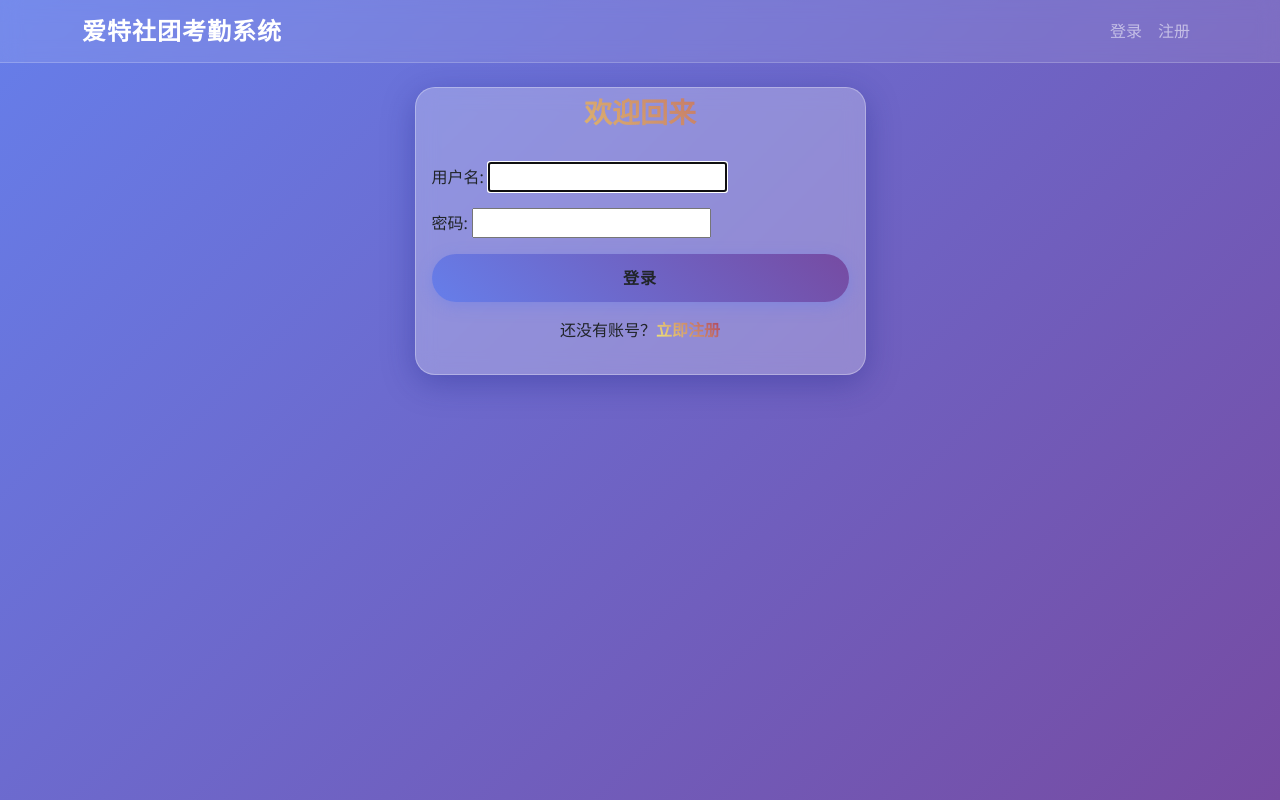
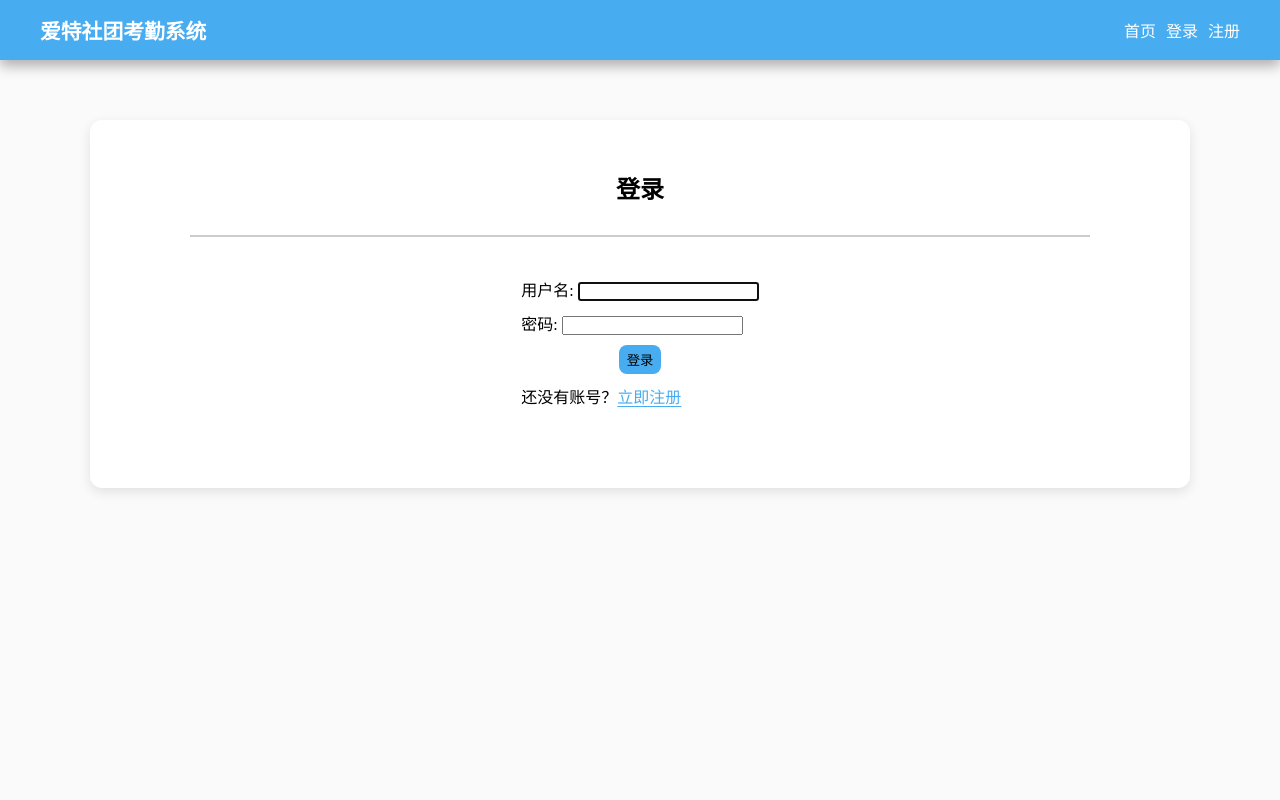
Before and after one commit to ljh123-hub/club-attendance-score-system, a Django app: page /login/ in a window 1280 px wide. Run offline with Django 5.2, Linux system fonts and the light colour scheme.

Commit message:
重写了主页的样式

```diff
--- a/core/forms.py
+++ b/core/forms.py
@@ -12,12 +12,12 @@ class MemberRegistrationForm(UserCreationForm):
     )
     student_id = forms.CharField(
         label='学号/工号',
-        widget=forms.TextInput(attrs={'class': 'form-control', 'placeholder': '例如：2024001'})
+        widget=forms.TextInput(attrs={'class': 'form-control', 'placeholder': '例如：25010010001'})
     )
     phone = forms.CharField(
         label='联系电话',
         required=False,
-        widget=forms.TextInput(attrs={'class': 'form-control', 'placeholder': '可选'})
+        widget=forms.TextInput(attrs={'class': 'form-control', 'placeholder': '选填'})
     )
     user_type = forms.ChoiceField(
         choices=Member.USER_TYPE_CHOICES,
--- a/core/static/core/css/style.css
+++ b/core/static/core/css/style.css
@@ -1,160 +1,193 @@
+* {
+    margin: 0;
+    padding: 0;
+}
+
+li {
+    list-style: none;
+    margin: 0;
+}
+
+html {
+  overflow: -moz-scrollbars-none; /* Firefox旧版本 */
+  scrollbar-width: none; /* Firefox新版本 */
+  -ms-overflow-style: none; /* IE和Edge */
+}
+
+html::-webkit-scrollbar {
+  display: none; /* Chrome, Safari, Opera和Edge(基于Chromium) */
+}
+
 body {
-    background: linear-gradient(135deg, #667eea 0%, #764ba2 100%);
-    font-family: 'Segoe UI', Tahoma, Geneva, Verdana, sans-serif;
-    min-height: 100vh;
-    color: #333;
+    font-family: "Microsoft YaHei";
+    overflow: -moz-scrollbars-none; /* Firefox旧版本 */
+    scrollbar-width: none; /* Firefox新版本 */
+    -ms-overflow-style: none; /* IE和Edge */
+    background-color: #FAFAFA;
+}
+
+body::-webkit-scrollbar {
+    display: none; /* Chrome, Safari, Opera和Edge(基于Chromium) */
 }
 
 .navbar {
-    background: rgba(255, 255, 255, 0.1) !important;
-    backdrop-filter: blur(10px);
-    border-bottom: 1px solid rgba(255,255,255,0.2);
-}
-.navbar-brand {
-    font-weight: 700;
-    font-size: 1.5rem;
-    letter-spacing: 1px;
+    display: flex;
+    width: 100%;
+    height: 60px;
+    align-items: center;
+    position: fixed;
+    top: 0;
+    left: 0;
+    z-index: 90;
+    box-shadow: 0 6px 12px rgba(0, 0, 0, 0.3);
+    transition: transform 0.3s ease;
+    will-change: transform;
 }
 
-.glass-card {
-    background: rgba(255, 255, 255, 0.25);
-    backdrop-filter: blur(10px);
-    border: 1px solid rgba(255,255,255,0.3);
-    border-radius: 20px;
-    box-shadow: 0 8px 32px 0 rgba(31, 38, 135, 0.37);
+.navbar-hidden {
+    transform: translateY(-110%);
 }
 
-.gradient-text {
-    background: linear-gradient(45deg, #f3ec78, #af4261);
-    -webkit-background-clip: text;
-    -webkit-text-fill-color: transparent;
-    font-weight: bold;
+.navcontainer {
+    display: flex;
+    align-items: center;
+    background-color: #48ACF0;
+    width:100%;
+    height:100%;
+    padding: 0 40px 0 40px;
 }
 
-.form-control, .form-select {
-    background: rgba(255,255,255,0.2);
-    border: 1px solid rgba(255,255,255,0.3);
-    color: #fff;
-    border-radius: 10px;
-    transition: all 0.3s ease;
-}
-.form-control:focus, .form-select:focus {
-    background: rgba(255,255,255,0.3);
-    border-color: #af4261;
-    box-shadow: 0 0 15px rgba(175,66,97,0.5);
-    color: #fff;
-}
-.form-control::placeholder {
-    color: rgba(255,255,255,0.6);
-}
-.form-label {
-    color: #fff;
-    font-weight: 500;
-    letter-spacing: 0.5px;
+.navbar-brand {
+    font-style: normal;
+    text-decoration: none;
+    color:#FFFFFF;
+    font-size: 1.3em;
+    font-weight: bold;
+    margin-right: auto;
 }
 
-select[multiple] {
-    height: auto;
-    min-height: 120px;
-}
-select[multiple] option {
-    padding: 8px 12px;
-    background: rgba(0,0,0,0.2);
-    border-bottom: 1px solid rgba(255,255,255,0.1);
-}
-select[multiple] option:hover {
-    background: rgba(175,66,97,0.5);
+.navbar-nav {
+    display:flex;
+    align-items: center;
 }
 
-.btn-glow {
-    background: linear-gradient(45deg, #667eea, #764ba2);
-    border: none;
-    border-radius: 25px;
-    padding: 12px;
-    font-weight: 600;
-    letter-spacing: 1px;
-    box-shadow: 0 4px 15px 0 rgba(102, 126, 234, 0.4);
-    transition: all 0.3s ease;
+.nav-item {
+    margin-left: 10px;
 }
-.btn-glow:hover {
-    transform: translateY(-2px);
-    box-shadow: 0 6px 20px 0 rgba(102, 126, 234, 0.6);
+
+.nav-link {
+    font-style: normal;
+    text-decoration: none;
+    color:#FFFFFF;
+}
+
+.main-container {
+    background-color: #FFFFFF;
+    margin: 120px 90px 0px 90px;
+    padding: 50px 50px 80px 50px;
+    display: flex;
+    align-items: center;
+    justify-content: center;
+    flex-direction: column;
+    border-radius: 12px;
+    box-shadow: 0 4px 12px rgba(0, 0, 0, 0.1);
+    transition: box-shadow 0.3s ease;
+}
+
+.main-container:hover {
+    box-shadow: 0 8px 24px rgba(0, 0, 0, 0.15);
+}
+
+.display-text {
+    margin-bottom: 20px;
+}
+
+.lead-text {
+    margin-bottom: 20px;
+    width: 90%;
+    text-align: center;
+}
+
+.lead-text::after {
+    content: '';
+    display: block;
+    height: 2px;
+    background-color: #ccc;
+    margin: 30px 0 20px 0;
+    width: 100%;
+}
+
+.bottom-btn {
+    display: flex;
+    align-items: center;
+    margin-top: 20px;
+}
+
+.btn {
+    font-style: normal;
+    text-decoration: none;
+    color: black;
+    margin: 0 10px 0 10px;
+    padding: 5px 8px 5px 8px;
+    background-color: #48ACF0;
+    border-radius: 8px;
+    border:none;
+    align-self: center;
+}
+
+.card-body {
+    display: flex;
+    flex-direction: column;
+    justify-content: center;
+    gap: 10px;
 }
 
 .link-gradient {
-    background: linear-gradient(45deg, #f3ec78, #af4261);
-    -webkit-background-clip: text;
-    -webkit-text-fill-color: transparent;
-    font-weight: 600;
-    text-decoration: none;
-}
-.link-gradient:hover {
+    font-style: normal;
     text-decoration: underline;
+    color: #48ACF0;
+    text-underline-offset: 3px;
 }
 
-.jumbotron {
-    background: rgba(255,255,255,0.1);
-    backdrop-filter: blur(5px);
-    border-radius: 20px;
-    padding: 3rem 2rem;
-    color: white;
+/* 表格基础样式 */
+.table {
+    width: 100%;
+    border-collapse: collapse;
+    margin-bottom: 1rem;
+    background-color: transparent;
 }
-.jumbotron h1 {
-    font-size: 3.5rem;
-    font-weight: 700;
-    background: linear-gradient(135deg, #f5f7fa 0%, #c3cfe2 100%);
-    -webkit-background-clip: text;
-    -webkit-text-fill-color: transparent;
+
+.table-bordered {
+    border: 1px solid #dee2e6;
+}
+
+.table-bordered th,
+.table-bordered td {
+    border: 1px solid #dee2e6;
+    padding: 0.75rem;
+    vertical-align: top;
+    text-align: left;
+}
+
+.table th {
+    font-weight: 600;
+    background-color: #f8f9fa;
 }
 
 .table {
-    color: white;
-    background: rgba(255,255,255,0.1);
-    backdrop-filter: blur(5px);
-    border-radius: 10px;
-    overflow: hidden;
+    color: #212529;
 }
-.table th, .table td {
-    border-color: rgba(255,255,255,0.2);
-}
-
-
-/* Tom Select 组件样式覆盖 - 科技感毛玻璃效果 */
-.ts-control {
-    background: rgba(255,255,255,0.2) !important;
-    border: 1px solid rgba(255,255,255,0.3) !important;
-    border-radius: 10px !important;
-    color: #fff !important;
-    backdrop-filter: blur(5px);
-}
-.ts-dropdown {
-    background: rgba(30,30,50,0.9) !important;
-    backdrop-filter: blur(10px);
-    border: 1px solid rgba(255,255,255,0.2) !important;
-    color: #fff !important;
-    border-radius: 10px !important;
-    box-shadow: 0 8px 32px 0 rgba(31, 38, 135, 0.37);
-}
-.ts-dropdown .option {
-    color: #fff !important;
-    padding: 10px 12px;
-}
-.ts-dropdown .active {
-    background: rgba(175,66,97,0.5) !important;
-}
-.ts-wrapper.multi .ts-control .item {
-    background: rgba(102,126,234,0.6) !important;
-    border: 1px solid rgba(255,255,255,0.2) !important;
-    color: #fff !important;
-    border-radius: 20px !important;
-    padding: 3px 10px !important;
-    margin: 2px !important;
-}
-.ts-wrapper.multi .ts-control .item .remove {
-    color: #fff !important;
-    opacity: 0.8;
-}
-.ts-wrapper.multi .ts-control .item .remove:hover {
-    opacity: 1;
-    background: transparent !important;
-}
+.btn-primary { background-color: #007bff; color: white; }
+.btn-primary:hover { background-color: #0056b3; }
+.btn:disabled { background-color: #e9ecef !important; color: #6c757d !important; cursor: not-allowed; border: 1px solid #dee2e6; }
+.status-success { color: #28a745; font-weight: bold; }
+.status-absent { color: #dc3545; font-weight: bold; }
+.status-waiting { color: #6c757d; }
+.description { color: #555; font-size: 13px; margin-top: 6px; }
+.muted { color: #777; font-size: 13px; }
+.section-title { margin-top: 20px; font-size: 18px; }
+.truncate { max-height: 3.2em; overflow: hidden; }
+.show-more { color: #007bff; cursor: pointer; font-size: 13px; margin-left: 6px; display: none; }
+.pagination { margin-top: 12px; }
+.pagination a { margin: 0 6px; text-decoration: none; color: #007bff; }
+.pagination .current { font-weight: bold; margin: 0 6px; }
--- a/core/templates/base.html
+++ b/core/templates/base.html
@@ -4,21 +4,20 @@
     <meta charset="UTF-8">
     <meta name="viewport" content="width=device-width, initial-scale=1.0">
     <title>{% block title %}爱特社团考勤系统{% endblock %}</title>
-    <link href="https://cdn.jsdelivr.net/npm/bootstrap@5.3.0/dist/css/bootstrap.min.css" rel="stylesheet">
     {% load static %}
     <link rel="stylesheet" href="{% static 'core/css/style.css' %}">
     {% block extra_head %}{% endblock %}
 </head>
 <body>
-    <nav class="navbar navbar-expand-lg navbar-dark">
-        <div class="container">
+    <nav class="navbar">
+        <div class="navcontainer">
             <a class="navbar-brand" href="{% url 'home' %}">爱特社团考勤系统</a>
-            <button class="navbar-toggler" type="button" data-bs-toggle="collapse" data-bs-target="#navbarNav">
-                <span class="navbar-toggler-icon"></span>
-            </button>
-            <div class="collapse navbar-collapse" id="navbarNav">
-                <ul class="navbar-nav ms-auto">
+            <div class="navbar-collapse" id="navbarNav">
+                <ul class="navbar-nav">
                     {% if user.is_authenticated %}
+                        <li class="nav-item">
+                            <a class="nav-link" href="{% url 'home' %}">首页</a>
+                        </li>
                         <li class="nav-item">
                             <a class="nav-link" href="{% url 'profile' %}">个人资料</a>
                         </li>
@@ -26,6 +25,9 @@
                             <a class="nav-link" href="{% url 'logout' %}">退出</a>
                         </li>
                     {% else %}
+                        <li class="nav-item">
+                            <a class="nav-link" href="{% url 'home' %}">首页</a>
+                        </li>
                         <li class="nav-item">
                             <a class="nav-link" href="{% url 'login' %}">登录</a>
                         </li>
@@ -38,7 +40,7 @@
         </div>
     </nav>
 
-    <main class="container mt-4">
+    <main class="container">
         {% if messages %}
             {% for message in messages %}
                 <div class="alert alert-{{ message.tags }} alert-dismissible fade show" role="alert">
--- a/core/templates/login.html
+++ b/core/templates/login.html
@@ -5,21 +5,15 @@
     <link rel="stylesheet" href="{% static 'core/css/style.css' %}">
 {% endblock %}
 {% block content %}
-<div class="row justify-content-center">
-    <div class="col-md-6 col-lg-5">
-        <div class="card glass-card">
-            <div class="card-header bg-transparent border-0">
-                <h3 class="text-center gradient-text">欢迎回来</h3>
-            </div>
-            <div class="card-body">
-                <form method="post">
-                    {% csrf_token %}
-                    {{ form.as_p }}
-                    <button type="submit" class="btn btn-glow w-100">登录</button>
-                </form>
-                <p class="mt-3 text-center">还没有账号？<a href="{% url 'register' %}" class="link-gradient">立即注册</a></p>
-            </div>
-        </div>
+<div class="main-container">
+    <h2 class="lead-text">登录</h2>
+    <div class="card-body">
+        <form method="post" class="card-body">
+            {% csrf_token %}
+            {{ form.as_p }}
+            <button type="submit" class="btn">登录</button>
+        </form>
+        <p class="mt-3 text-center">还没有账号？<a href="{% url 'register' %}" class="link-gradient">立即注册</a></p>
     </div>
 </div>
 {% endblock %}
--- a/core/templates/profile.html
+++ b/core/templates/profile.html
@@ -1,7 +1,7 @@
 {% extends 'base.html' %}
 {% block title %}个人资料 - 爱特社团{% endblock %}
 {% block content %}
-<div class="card glass-card">
+<div class="main-container">
     <div class="card-body">
         <h2 class="card-title gradient-text">个人资料</h2>
         <table class="table table-bordered">
```
Also changed, not shown: checkin/templates/checkin/attendance_home.html (+4 -29 lines), core/static/core/js/script.js (+24 -12 lines), core/templates/home.html (+12 -8 lines), core/templates/register.html (+13 -22 lines).
